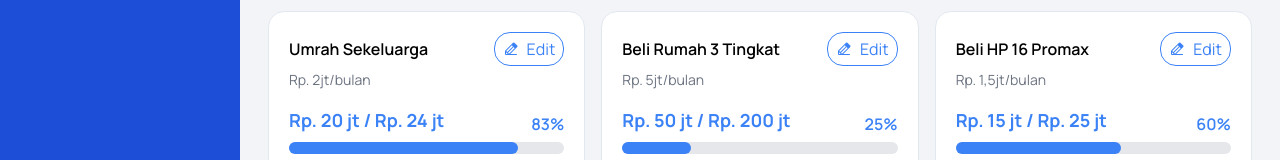
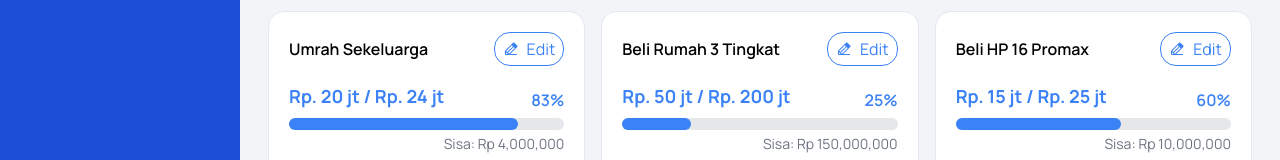
Before and after one commit to LazyPota/DicodingCapstone, a React (Vite) app in the folder frontend/: page /anggaran in a window 1280 px wide. Shown: the part 540-700 px from the top of the page. Built offline with nearby package versions, Linux system fonts and the light colour scheme.

Commit message:
Modify Category Target Card in Budgeting Page

```diff
--- a/frontend/src/pages/SmartBudgeting/SmartBudgeting.jsx
+++ b/frontend/src/pages/SmartBudgeting/SmartBudgeting.jsx
@@ -4,73 +4,61 @@ import SmartBudgetingView from "./SmartBudgetingView";
 const savingsGoals = [
   {
     title: "Umrah Sekeluarga",
-    monthlySaving: "Rp. 2jt/bulan",
     current: 20000000,
     target: 24000000,
   },
   {
     title: "Beli Rumah 3 Tingkat",
-    monthlySaving: "Rp. 5jt/bulan",
     current: 50000000,
     target: 200000000,
   },
   {
     title: "Beli HP 16 Promax",
-    monthlySaving: "Rp. 1,5jt/bulan",
     current: 15000000,
     target: 25000000,
   },
   {
     title: "Liburan ke Jogja",
-    monthlySaving: "Rp. 500rb/bulan",
     current: 4500000,
     target: 6000000,
   },
   {
     title: "Beli Motor CRF",
-    monthlySaving: "Rp. 3jt/bulan",
     current: 30000000,
     target: 40000000,
   },
   {
     title: "Investasi Saham",
-    monthlySaving: "Rp. 1jt/bulan",
     current: 10000000,
     target: 15000000,
   },
   {
     title: "Beli Motor CRF",
-    monthlySaving: "Rp. 3jt/bulan",
     current: 30000000,
     target: 40000000,
   },
   {
     title: "Investasi Saham",
-    monthlySaving: "Rp. 1jt/bulan",
     current: 10000000,
     target: 15000000,
   },
   {
     title: "Beli Motor CRF",
-    monthlySaving: "Rp. 3jt/bulan",
     current: 30000000,
     target: 40000000,
   },
   {
     title: "Investasi Saham",
-    monthlySaving: "Rp. 1jt/bulan",
     current: 10000000,
     target: 15000000,
   },
   {
     title: "Beli Motor CRF",
-    monthlySaving: "Rp. 3jt/bulan",
     current: 30000000,
     target: 40000000,
   },
   {
     title: "Investasi Saham",
-    monthlySaving: "Rp. 1jt/bulan",
     current: 10000000,
     target: 15000000,
   },
--- a/frontend/src/pages/SmartBudgeting/SmartBudgetingView.jsx
+++ b/frontend/src/pages/SmartBudgeting/SmartBudgetingView.jsx
@@ -100,7 +100,6 @@ const SmartBudgetingView = ({
                       <span>Edit</span>
                     </button>
                   </div>
-                  <p className="text-sm text-gray-500">{goal.monthlySaving}</p>
                   <div className="pt-3">
                     <p className="text-lg font-bold text-blue-500">
                       {formatCurrencyShort(goal.current)} /{" "}
```
